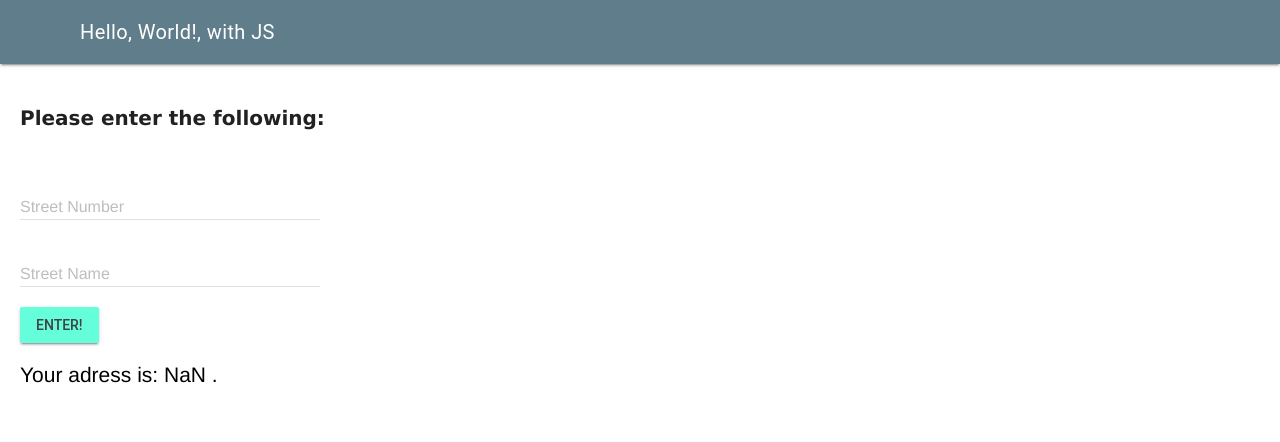
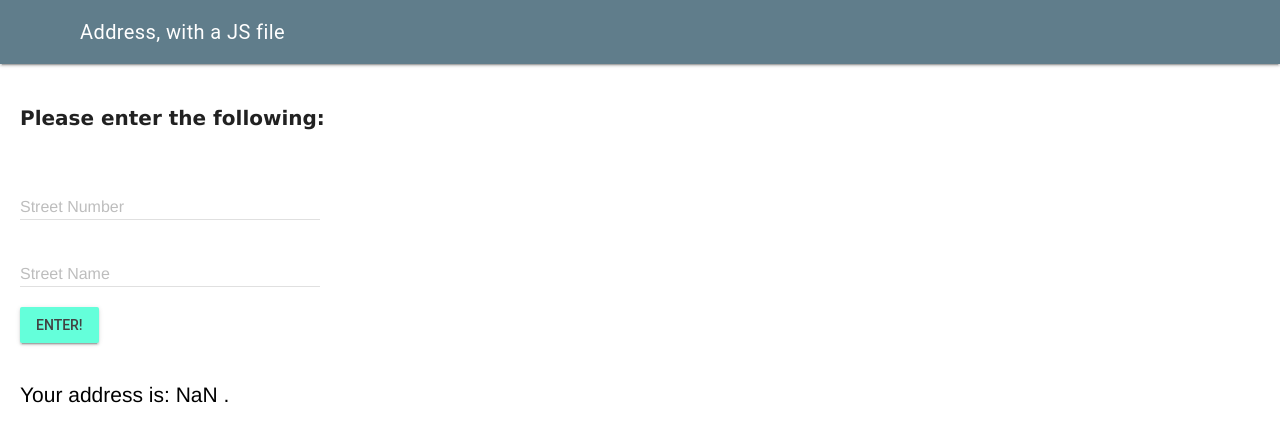
Before and after one commit to Kenny-Le-281/ICS20-Unit2-03-JS, a plain HTML site: page index.html in a window 1280 px wide. Both pictures are taken after a click on the button "ENTER!". Drawn offline with nearby package versions, Linux system fonts and the light colour scheme.

Commit message:
changed header

```diff
--- a/index.html
+++ b/index.html
@@ -21,7 +21,7 @@
     <div class = "mdl-layout mdl-js-layout mdl-layout--fixed-header">
       <header class = "mdl-layout__header">
         <div class = "mdl-layout__header-row">
-          <span class = "mdl-layout-title">Hello, World!, with JS</span>
+          <span class = "mdl-layout-title">Address, with a JS file</span>
         </div>
       </header>
       <main class = "mdl-layout__content">
@@ -48,6 +48,7 @@
         </button>
         <br>
         <br>
+        <br>
         <div id="user-info">
           <div id="address"></div>
         </div>
--- a/js/script.js
+++ b/js/script.js
@@ -13,5 +13,5 @@ function enterClicked() {
 
   // output
   document.getElementById("address").innerHTML =
-    "<p>Your adress is: " + streetNumber + " " + streetName + ".</p>"
+    "<p>Your address is: " + streetNumber + " " + streetName + ".</p>"
 }
```
